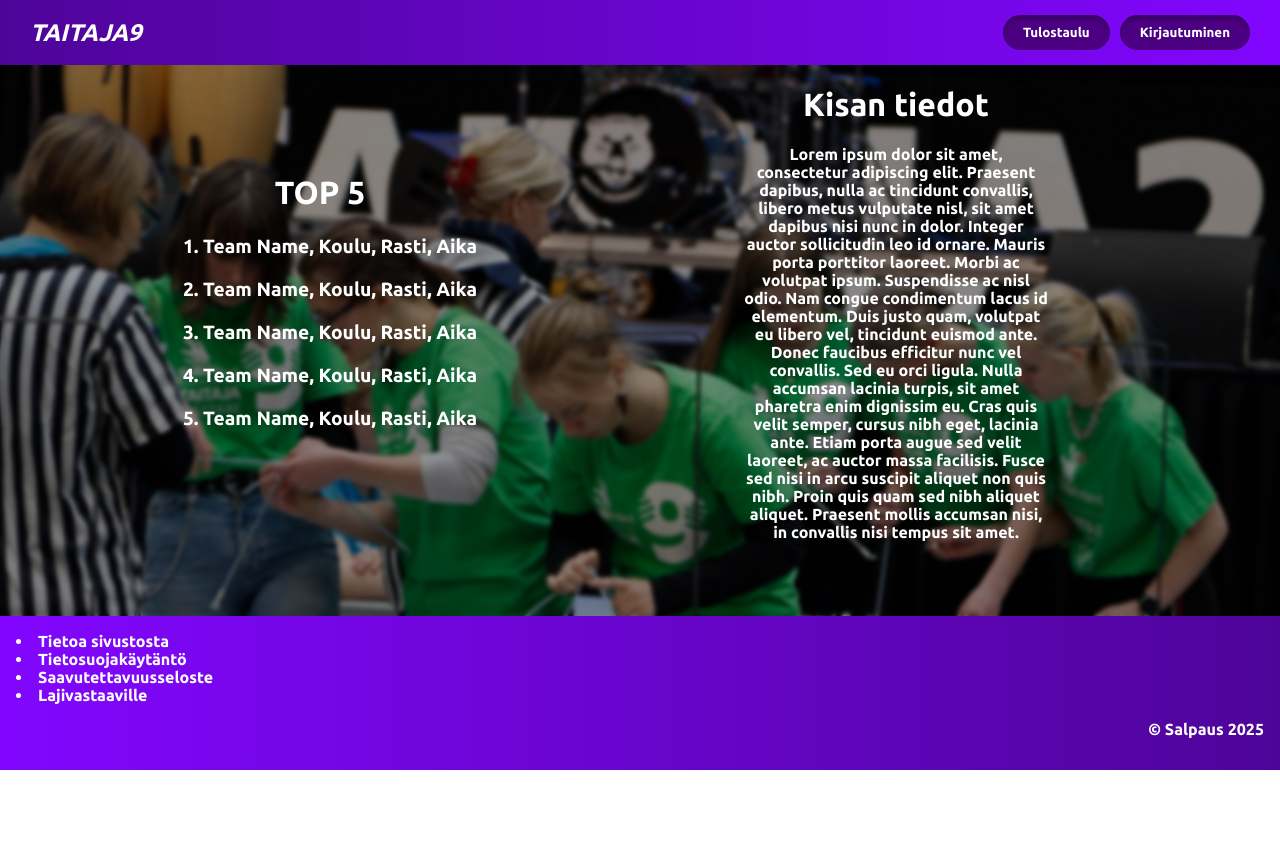
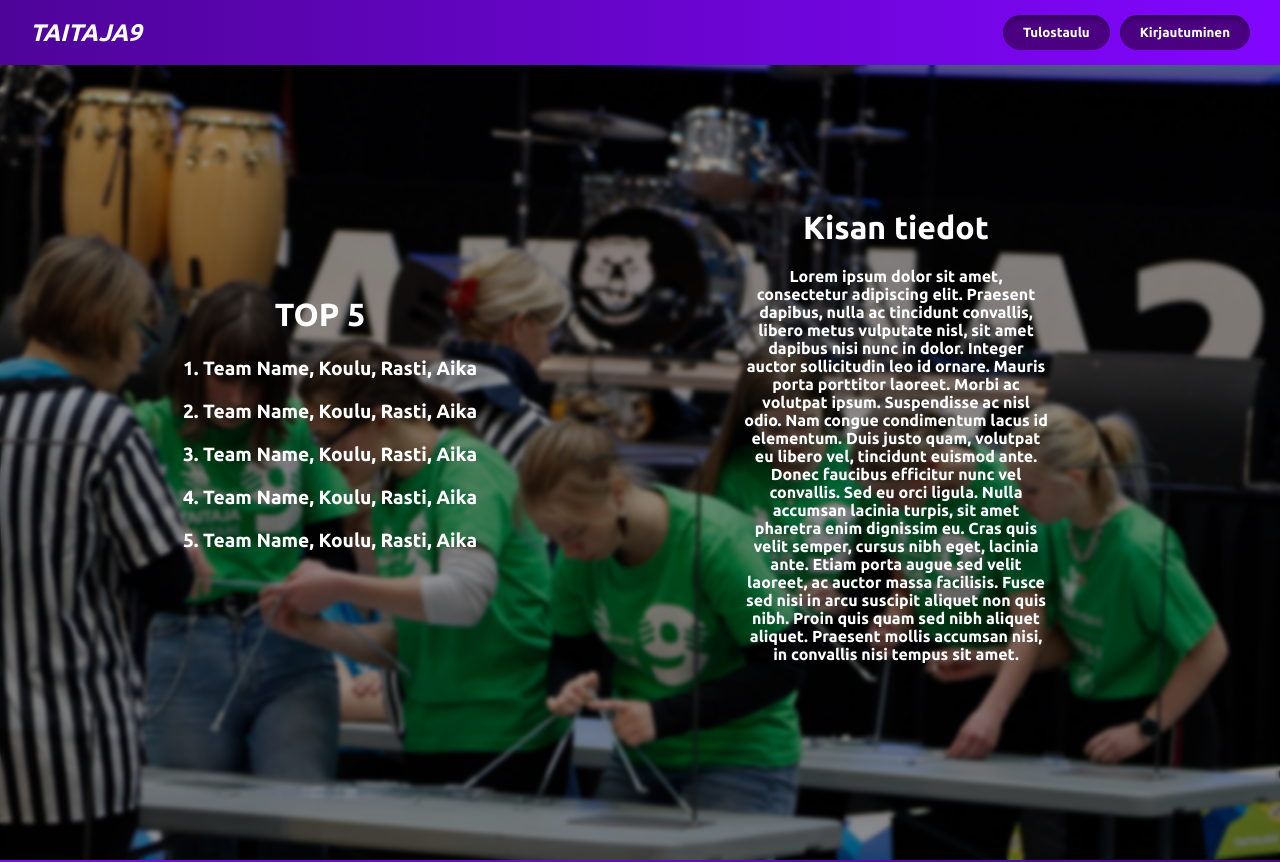
Before and after one commit to mikosavolainen/Taitaja9, a React (Create React App) app in the folder frontend/: page / in a window 1280 px wide. Shown: the top 862 px of the page. Before the commit the page ends 800 px from the top, so only its background shows below. Built offline with nearby package versions, Linux system fonts and the light colour scheme.

Commit message:
Add min-height to Styles.css for improved layout consistency

```diff
--- a/frontend/src/styles/Styles.css
+++ b/frontend/src/styles/Styles.css
@@ -649,6 +649,7 @@ background-color: #371267;
   color: white;
       z-index: -2;
   padding-bottom: 75px;
+  min-height: 90vh;
 }
 .Etusivu-container::before {
   z-index: -1;
```
